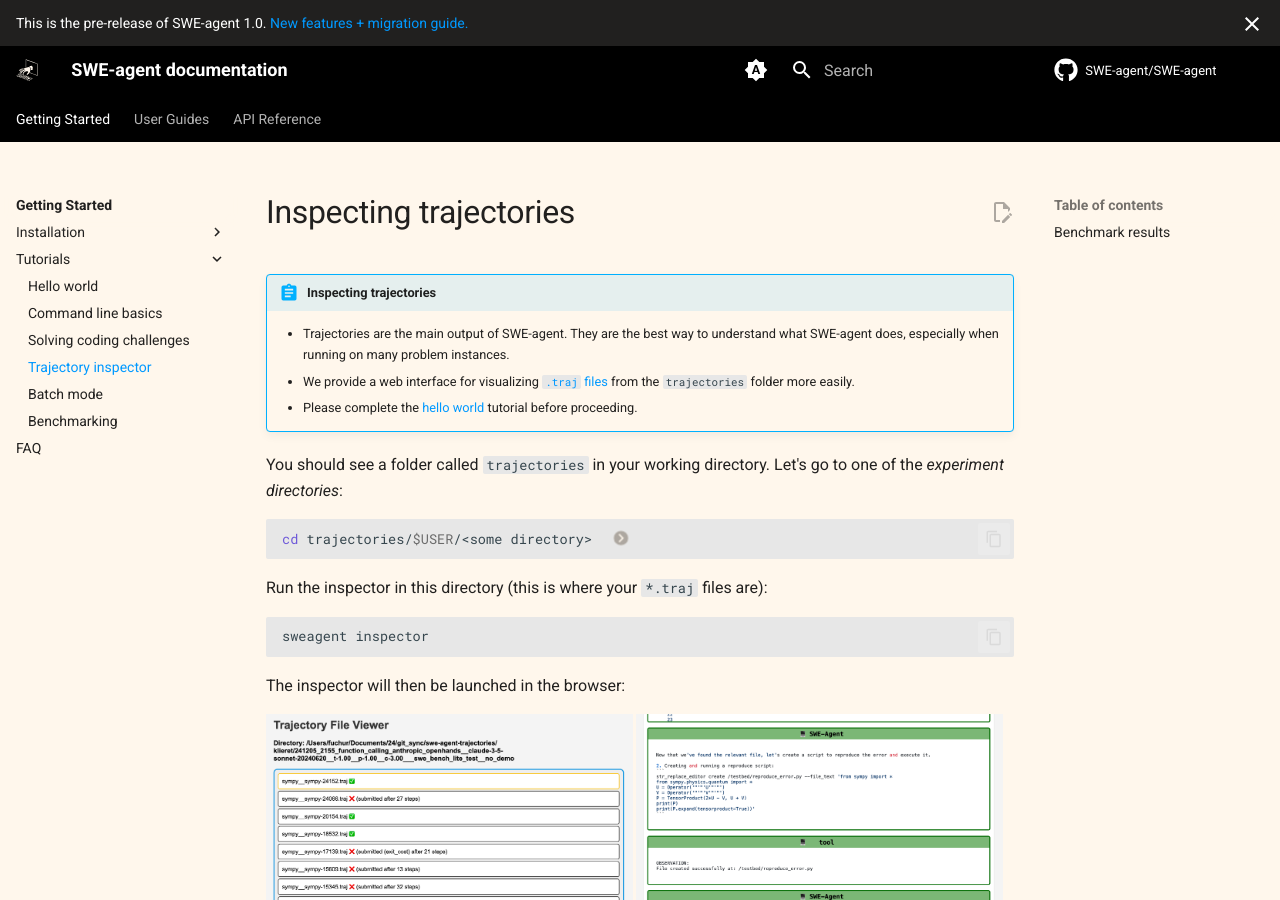
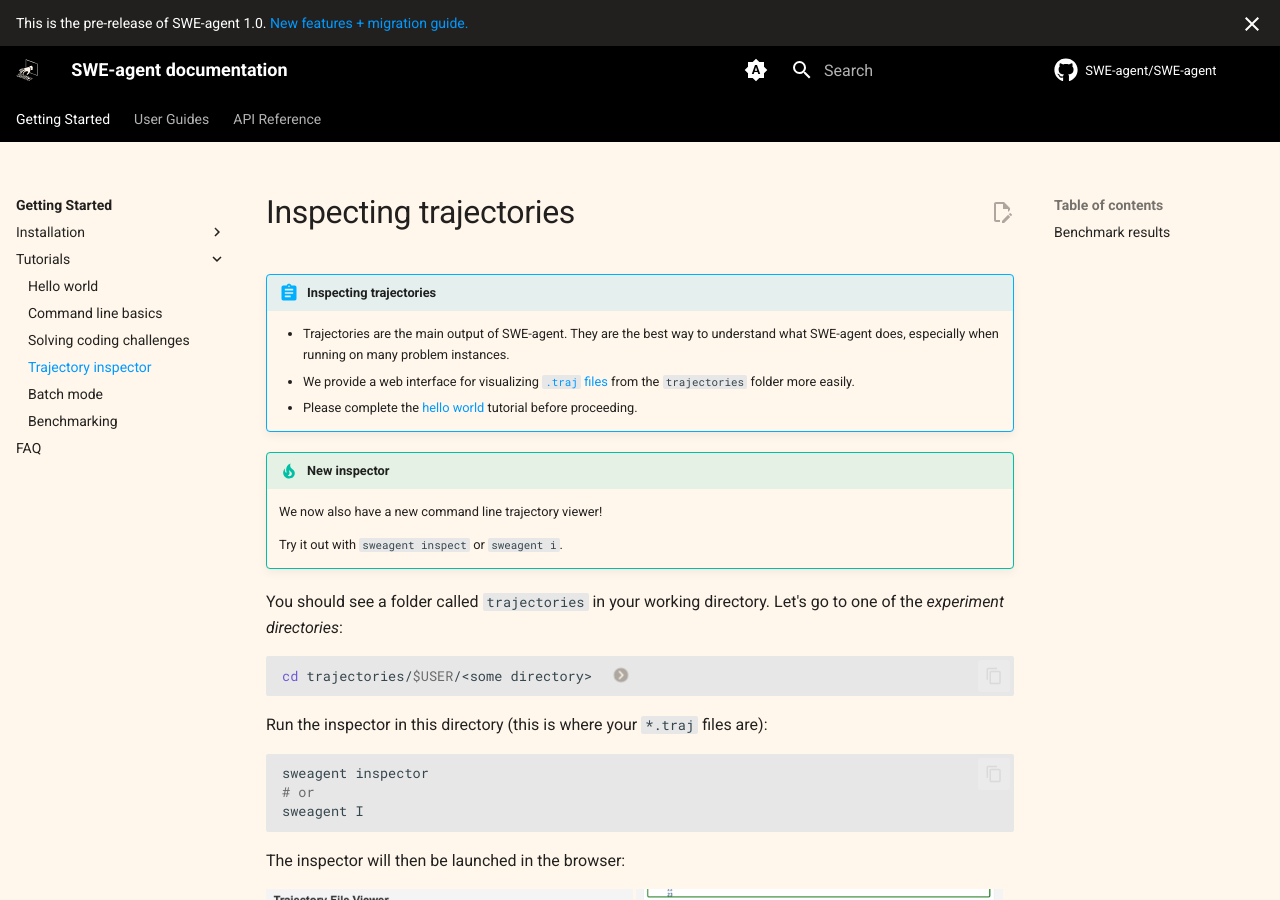
Before and after one commit to princeton-nlp/SWE-agent, an MkDocs documentation site: the page built from docs/usage/inspector.md, in a window 1280 px wide and 900 px high. Built offline with MkDocs 1.6.1 and Material for MkDocs 9.7.7, drawn with Linux system fonts in a browser that asks for light colours; comment, search, counter and statistics services are not loaded; the version menu is left out.

Commit message:
Doc: Mention new command line inspector

````diff
--- a/docs/usage/inspector.md
+++ b/docs/usage/inspector.md
@@ -4,6 +4,11 @@
     * Trajectories are the main output of SWE-agent. They are the best way to understand what SWE-agent does, especially when running on many problem instances.
     * We provide a web interface for visualizing [`.traj` files](trajectories.md) from the `trajectories` folder more easily.
     * Please complete the [hello world](hello_world.md) tutorial before proceeding.
+
+!!! tip "New inspector"
+    We now also have a new command line trajectory viewer!
+
+    Try it out with `sweagent inspect` or `sweagent i`.
 
 You should see a folder called `trajectories` in your working directory. Let's go to one of the *experiment directories*:
 
@@ -17,6 +22,8 @@
 
 ```bash
 sweagent inspector
+# or
+sweagent I
 ```
 The inspector will then be launched in the browser:
 
````
